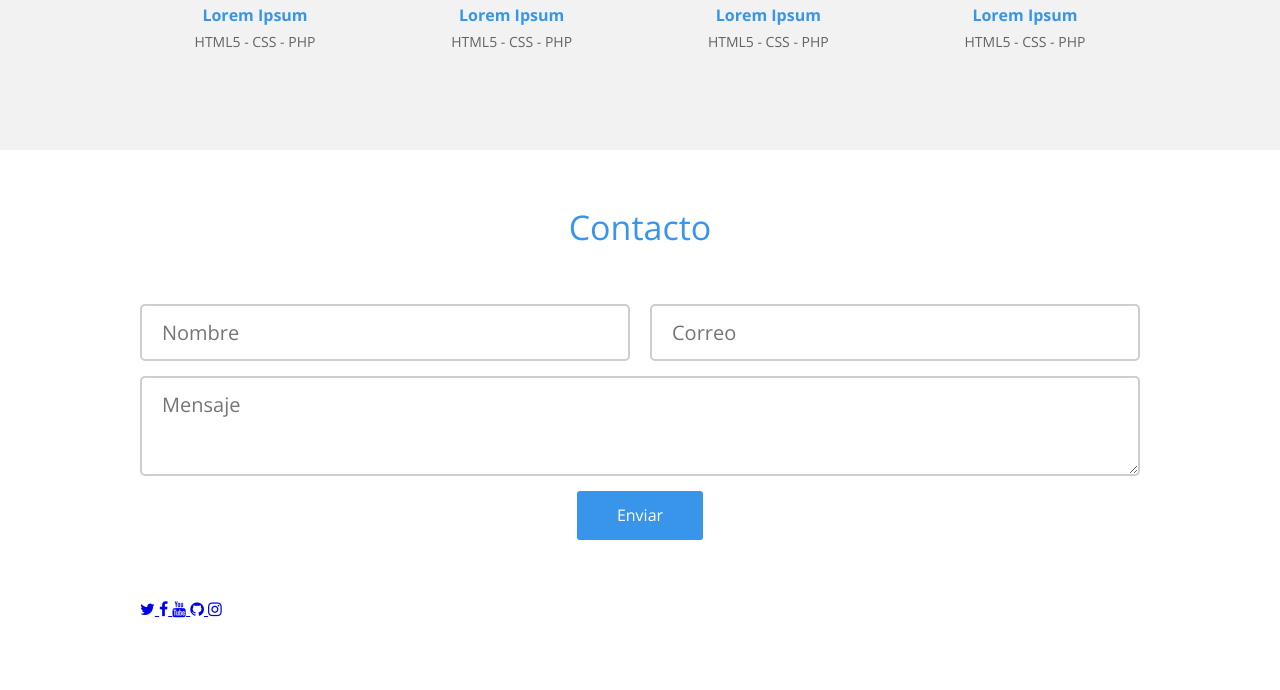
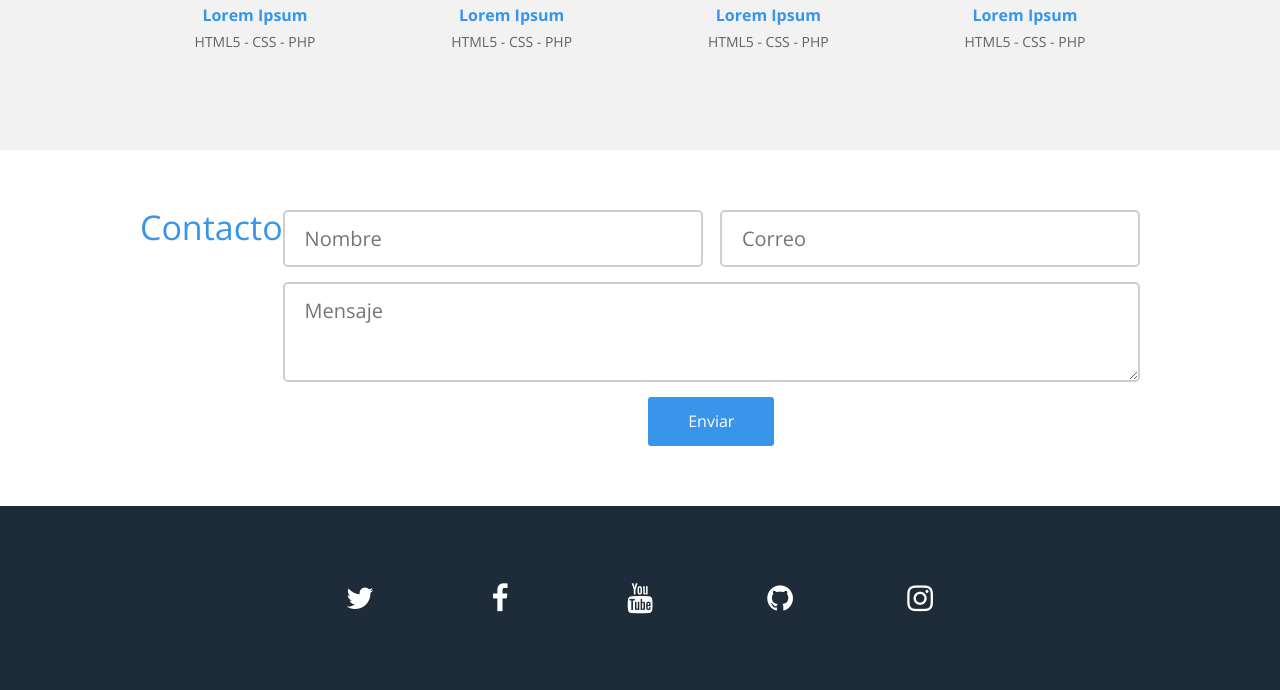
Before and after one commit to jguerrero101314/CursosDise-oWeb, a PHP site: page / in a window 1280 px wide. Shown: the part 1580-2270 px from the top of the page. Before the commit the page ends 2198 px from the top, so only its background shows below. Run offline with PHP 8.4, Linux system fonts and the light colour scheme.

Commit message:
91. Estilos del los iconos de redes sociales del Footer

```diff
--- a/Practicas/portafolio/css/main.css
+++ b/Practicas/portafolio/css/main.css
@@ -236,3 +236,44 @@
     footer .contacto .formulario .boton:hover {
         background: #387bea;
     }
+
+    footer .redes-sociales {
+        background-color: #1e2b38;
+        padding: 60px 0;
+    }
+
+    footer .contenedor {
+        display: flex;
+        justify-content: center;
+    }
+
+    footer .redes-sociales a {
+        color: #fff;
+        text-align: center;
+        width: 100px;
+        display: block;
+        padding: 15px 0;
+        border-radius: 3px;
+        font-size: 30px;
+        margin: 0 20px;
+    }
+
+    footer .redes-sociales .twitter:hover {
+        background-color: #1da1f2;
+    }
+
+    footer .redes-sociales .facebook:hover {
+        background-color: #3b5998;
+    }
+
+    footer .redes-sociales .youtube:hover {
+        background-color: #ff0000;
+    }
+
+    footer .redes-sociales .github:hover {
+        background-color: #333;
+    }
+
+    footer .redes-sociales .instagram:hover {
+        background-color: #3f729b;
+    }
--- a/Practicas/portafolio/index.html
+++ b/Practicas/portafolio/index.html
@@ -150,7 +150,7 @@
                 <a href="#" class="facebook">
                     <i class="fa fa-facebook"></i>
                 </a>
-                <a href="#" class="yotube">
+                <a href="#" class="youtube">
                     <i class="fa fa-youtube"></i>
                 </a>
                 <a href="#" class="github">
```
